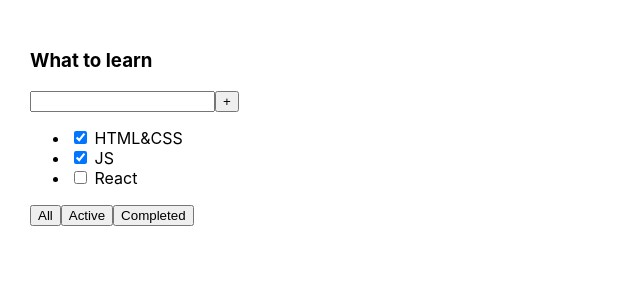
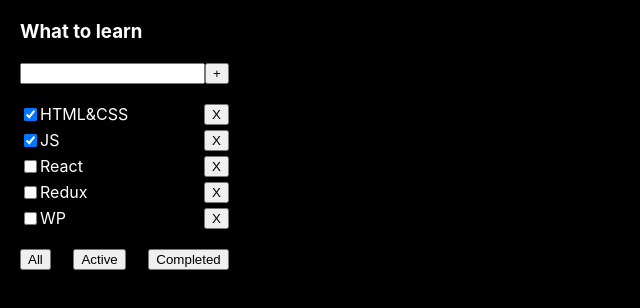
Before and after one commit to alexBasrike/todoList, a React (Vite) app: page / in a window 1280 px wide. Shown: the top 308 px of the page, without its empty margins (0-640 px from the left). Built offline with nearby package versions, Linux system fonts and the light colour scheme.

Commit message:
new branch with tasks from full first month

```diff
--- a/package.json
+++ b/package.json
@@ -11,7 +11,8 @@
   },
   "dependencies": {
     "react": "19.0.0",
-    "react-dom": "19.0.0"
+    "react-dom": "19.0.0",
+    "uuid": "^13.0.0"
   },
   "devDependencies": {
     "@types/react": "19.0.2",
--- a/src/App.css
+++ b/src/App.css
@@ -1,8 +1,6 @@
-.app {
-  padding: 30px;
-  display: flex;
+body {
+    background-color: #000;
+    margin: 0;
+    padding: 0;
+    color: #fff;
 }
-
-.app > div {
-  margin-right: 50px;
-}
--- a/src/App.tsx
+++ b/src/App.tsx
@@ -1,33 +1,31 @@
 import './App.css'
+import TodoList from "./components/TodoList/TodoList.tsx";
+import {v1} from "uuid";
+import {useState} from "react";
+
+export type TypeForTasks = {
+    id: string
+    title: string
+    isDone: boolean
+}
 
 function App() {
-  return (
-      <div className="app">
-        <div>
-          <h3>What to learn</h3>
-          <div>
-            <input/>
-            <button>+</button>
-          </div>
-          <ul>
-            <li>
-              <input type="checkbox" checked={true}/> <span>HTML&CSS</span>
-            </li>
-            <li>
-              <input type="checkbox" checked={true}/> <span>JS</span>
-            </li>
-            <li>
-              <input type="checkbox" checked={false}/> <span>React</span>
-            </li>
-          </ul>
-          <div>
-            <button>All</button>
-            <button>Active</button>
-            <button>Completed</button>
-          </div>
+
+    const [initialState, setInitialState] = useState<Array<TypeForTasks>>([
+        {id: v1(), title: 'HTML&CSS', isDone: true},
+        {id: v1(), title: 'JS', isDone: true},
+        {id: v1(), title: 'React', isDone: false},
+        {id: v1(), title: 'Redux', isDone: false},
+        {id: v1(), title: 'WP', isDone: false}
+    ]);
+
+    let tasks: Array<TypeForTasks> = initialState;
+
+    return (
+        <div className="app">
+            <TodoList title={'What to learn'} tasks={tasks} />
         </div>
-      </div>
-  )
+    )
 }
 
 export default App
--- /dev/null
+++ b/src/components/FormAddTask/FormAddTask.module.css
@@ -0,0 +1,3 @@
+.formAddTask {
+    margin: 0 0 20px 0;
+}
--- /dev/null
+++ b/src/components/FormAddTask/FormAddTask.tsx
@@ -0,0 +1,12 @@
+import css from './FormAddTask.module.css';
+
+const FormAddTask = () => {
+    return (
+        <form className={css.formAddTask}>
+            <input type={'text'}/>
+            <button>+</button>
+        </form>
+    );
+};
+
+export default FormAddTask;
--- /dev/null
+++ b/src/components/TodoList/TodoList.module.css
@@ -0,0 +1,31 @@
+.todoList {
+    margin: 20px;
+
+    ul {
+        display: flex;
+        flex-direction: column;
+        row-gap: 5px;
+        margin: 0 0 20px 0;
+        padding: 0;
+
+        li {
+            display: flex;
+            margin: 0;
+            padding: 0;
+            list-style: none;
+
+            button {
+                margin-left: auto;
+            }
+        }
+    }
+}
+
+.buttons {
+    display: flex;
+    justify-content: space-between;
+
+    button {
+        cursor: pointer;
+    }
+}
--- /dev/null
+++ b/src/components/TodoList/TodoList.tsx
@@ -0,0 +1,42 @@
+import css from "./TodoList.module.css";
+import {TypeForTasks} from "../../App.tsx";
+import FormAddTask from "../FormAddTask/FormAddTask.tsx";
+
+type TypeForTodoList = {
+    title: string
+    tasks: Array<TypeForTasks>
+}
+
+const TodoList = ({title, tasks}: TypeForTodoList) => {
+
+    const tasksList = tasks.length === 0
+        ? <p>Tasks list is empty.</p>
+        : <ul>
+            {tasks.map(task => {
+                return <li key={task.id}>
+                    <input type="checkbox" checked={task.isDone}/>
+                    <span>{task.title}</span>
+                    <button>X</button>
+                </li>
+            })}
+        </ul>
+
+    return (
+        <div className={css.todoList}>
+
+            <h3>{title}</h3>
+
+            <FormAddTask />
+
+            {tasksList}
+
+            <div className={css.buttons}>
+                <button>All</button>
+                <button>Active</button>
+                <button>Completed</button>
+            </div>
+        </div>
+    );
+};
+
+export default TodoList;
```
Also changed, not shown: 1 other file (tests, documents, lock files or other folders).
